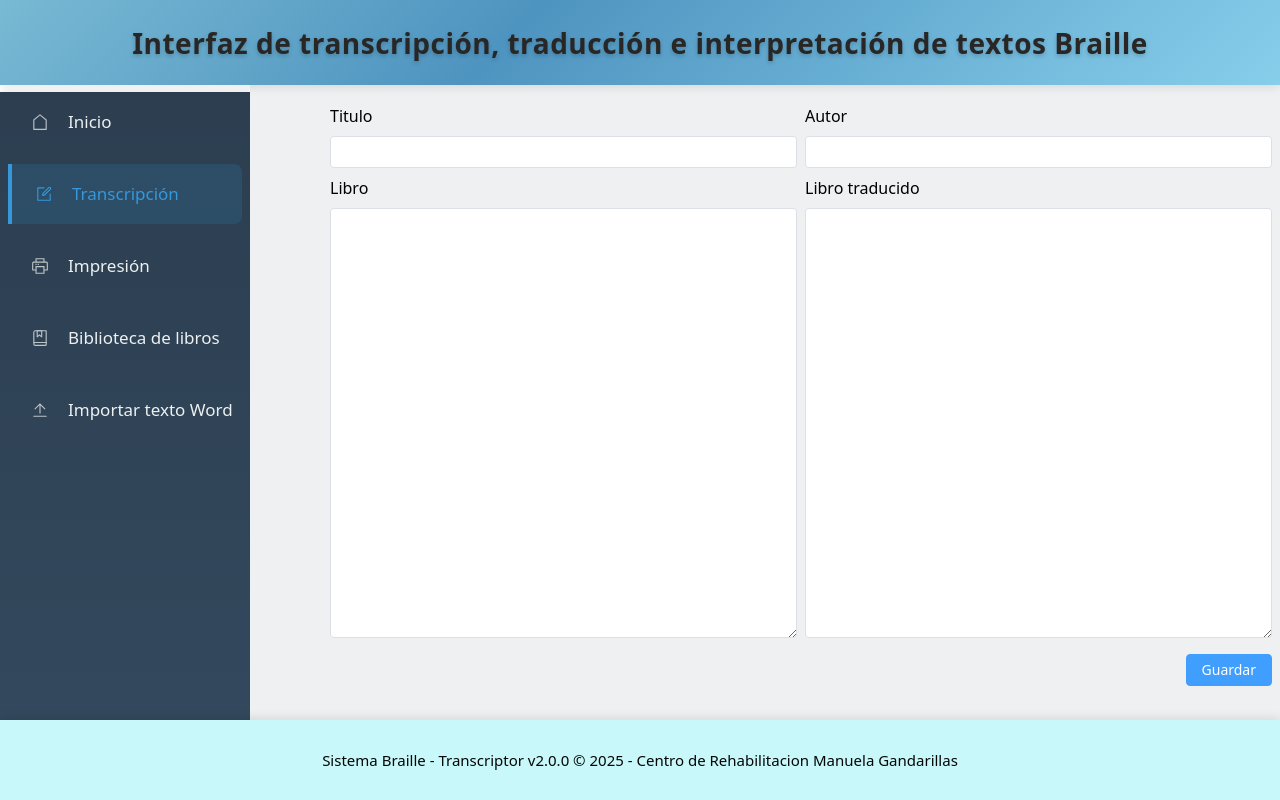
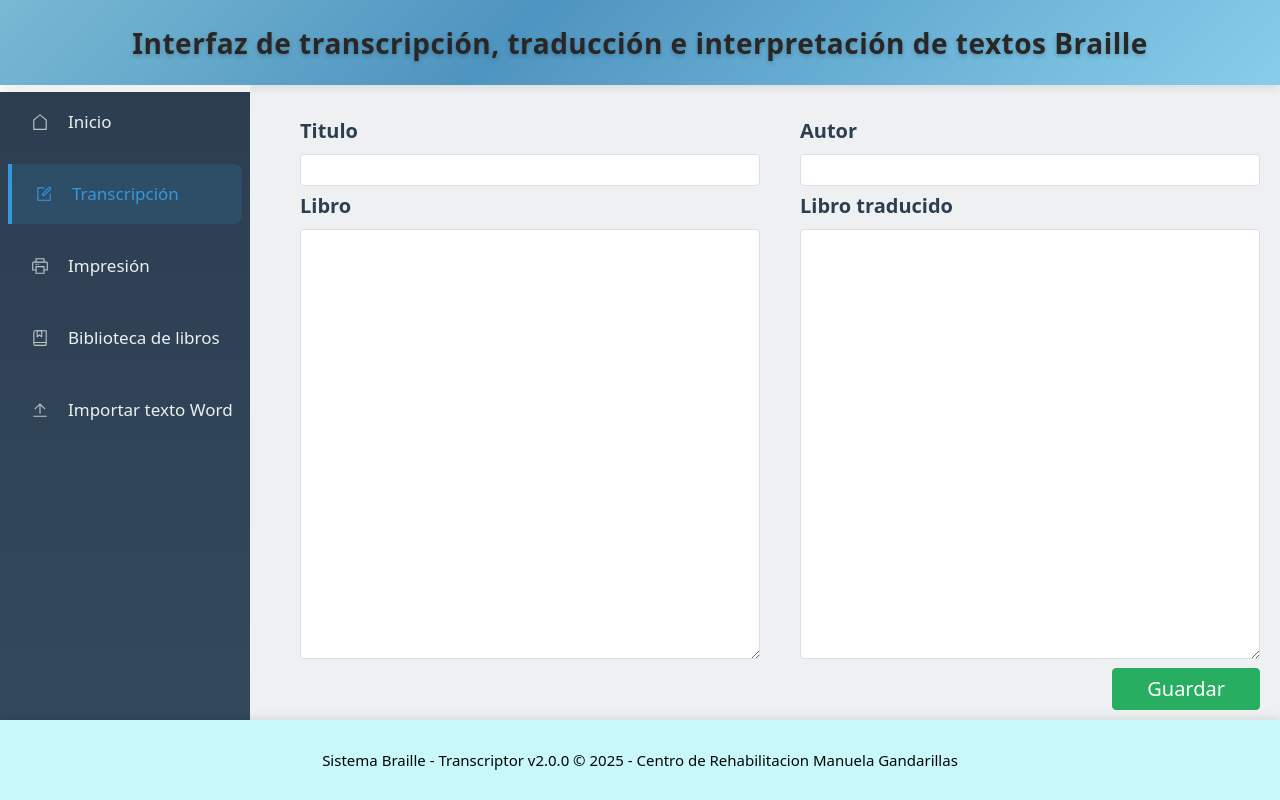
Before and after one commit to Ajahuana/Proyecto_Braile, a Nuxt app: page /transcripcion in a window 1280 px wide. Built offline with nearby package versions, Linux system fonts and the light colour scheme.

Commit message:
Estilos Transcripcion

```diff
--- a/pages/transcripcion.vue
+++ b/pages/transcripcion.vue
@@ -1,13 +1,14 @@
 <template>
+  <div class="transcripcion-fullwidth">
     <div class="grid grid-cols-2 gap-2 p-2">
-    <div>Titulo</div>
-    <div>Autor</div>
+      <div class="label-text">Titulo</div>
+      <div class="label-text">Autor</div>
 
       <el-input v-model="titulo" />
       <el-input v-model="autor" />
 
-    <div>Libro</div>
-    <div>Libro traducido</div>
+      <div class="label-text">Libro</div>
+      <div class="label-text">Libro traducido</div>
 
       <el-input
         v-model="libro"
@@ -24,8 +25,9 @@
         readonly
       />
 
-    <div class="col-span-2 flex justify-end mt-2">
+      <div class="col-span-2 flex justify-end mt-1">
         <el-button type="primary" @click="guardarLibro">Guardar</el-button>
+      </div>
     </div>
   </div>
 </template>
@@ -79,3 +81,50 @@ const guardarLibro = async () => {
 }
 
 </script>
+
+<style scoped>
+.transcripcion-fullwidth {
+  /* Ocupa todo el espacio disponible sin márgenes */
+  position: absolute;
+  padding: 0;
+  margin: 0;
+  left: 280px;
+  width: calc(100vw - 280px);
+  background-color: #eff0f1;
+}
+
+.transcripcion-fullwidth .grid {
+  min-height: calc(80vh - 10px);
+  padding: 2%;
+  width: 100%;
+  max-width: 2000px;
+}
+
+.transcripcion-fullwidth .grid {
+  column-gap: 40px; /* Espacio horizontal entre columnas */
+  row-gap: 5px;    /* Espacio vertical entre filas */
+}
+
+.label-text {
+  font-weight: 750;
+  color: #2c3e50;
+  font-size: 20px;
+  margin-bottom: 0.2rem;
+  display:flex ;
+  align-items:end ;
+}
+
+/* Personalizar el botón */
+.transcripcion-fullwidth :deep(.el-button--primary) {
+  background-color: #27ae60; /* Verde */
+  border-color: #27ae60;
+  font-size: 20px; /* Aumentar tamaño de letra */
+  font-weight: 500; /* Hacer la letra más gruesa */
+  padding: 20px 34px; /* Hacer el botón más grande */
+}
+
+.transcripcion-fullwidth :deep(.el-button--primary:hover) {
+  background-color: #38df7e; /* Verde más claro al hacer hover */
+  border-color: #2ecc71;
+}
+</style>
```
Lines whose indentation alone changed are shown as unchanged.
